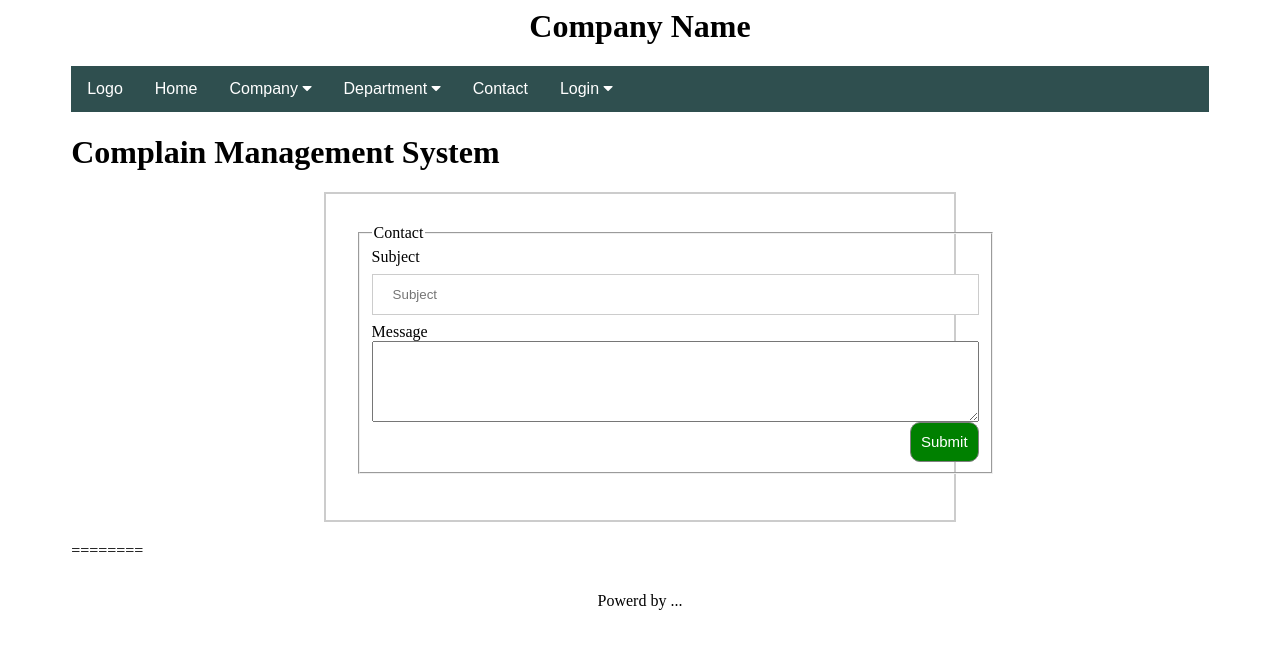
After one commit to softgeekz/complainmangement, a PHP site: page /contact.php in a window 1280 px wide. The commit adds this page. Shown: the top 649 px of the page. Run offline with PHP 8.4, Linux system fonts and the light colour scheme.

Commit message:
Some css for menubar and frontend files

```diff
--- a/adminlogin.php
+++ b/adminlogin.php
@@ -39,7 +39,7 @@ if(isset($_POST['submit'])){
 				<h1> Admin Login </h1>
 
 
-				<div class="login_form">
+				<div class="login_form cleared">
 				<?php if(isset($smsg)){ ?><div class="alert alert-success" role="alert"> <?php echo $smsg; ?> </div><?php } ?>
 				<?php if(isset($fmsg)){ ?><div class="alert alert-danger" role="alert"> <?php echo $fmsg; ?> </div><?php } ?>
 
--- /dev/null
+++ b/contact.php
@@ -0,0 +1,37 @@
+<?php include_once("header.php");?>
+			<div class="content">
+				<h1> Complain Management System</h1>
+
+
+
+				<div class="contact_form">
+				<?php if(isset($smsg)){ ?><div class="alert alert-success" role="alert"> <?php echo $smsg; ?> </div><?php } ?>
+				<?php if(isset($fmsg)){ ?><div class="alert alert-danger" role="alert"> <?php echo $fmsg; ?> </div><?php } ?>
+
+
+					<form action="adminlogin.php" method="POST">
+						<fieldset>
+							<legend> Contact </legend>
+							<div class="input_group">
+								<label> Subject </label>
+								<input type="text" name="subject" placeholder="Subject" required>
+							</div>
+
+							<div class="input_group">
+								<label> Message </label>
+								<br/>
+								<textarea cols="73" rows="5"> </textarea>
+							</div>
+
+							<div class="input_group">
+								<input type="submit" name="submit" class="button_green text-center right_side">
+							</div>
+						</fieldset>
+					</form>
+				</div>
+
+				<div class="cleared">======== </div>
+
+
+			</div>
+<?php include_once("footer.php");?>
--- a/css/style.css
+++ b/css/style.css
@@ -3,15 +3,19 @@
 	margin: auto;
 }
 
+.content{
+	clear: both;
+	min-height: 400px;
+}
 
 .footer {
-  position: absolute;
-  right: 0;
-  bottom: 0;
-  left: 0;
-  padding: 1rem;
-  background-color: #efefef;
-  text-align: center;
+    /* position: absolute; */
+    right: 0;
+    bottom: 0;
+    left: 0;
+    padding: 1rem;
+    /* background-color: #efefef; */
+    text-align: center;
 }
 
 .sidebar{
@@ -69,6 +73,17 @@ ul.sidenav li a{
 		padding: 30px;
 		border: 2px solid #ccc;
 
+}
+
+.contact_form{
+	width: 50%;
+		margin: 20px auto;
+		padding: 30px;
+		border: 2px solid #ccc;
+}
+
+.cleared{
+	clear: both;
 }
 
 .button_green{
--- /dev/null
+++ b/director.php
@@ -0,0 +1,6 @@
+<?php include_once("header.php");?>
+			<div class="content">
+				<h1> Complain Management System</h1>
+				<h2> Directors </h2>
+			</div>
+<?php include_once("footer.php");?>
--- a/header.php
+++ b/header.php
@@ -25,7 +25,7 @@
 					<div class="dropdown-content">
 					  <a href="profile.php">Profile</a>
 					  <a href="management.php">Mangement</a>
-					  <a href="diretor.php">Directors</a>
+					  <a href="director.php">Directors</a>
 					</div>
 				  </div>
 
@@ -41,7 +41,7 @@
 					</div>
 				  </div>
 
-				   <a href="#home">Contact</a>
+				   <a href="contact.php">Contact</a>
 
 				    <div class="dropdown">
 					<button class="dropbtn">Login
--- /dev/null
+++ b/management.php
@@ -0,0 +1,6 @@
+<?php include_once("header.php");?>
+			<div class="content">
+				<h1> Complain Management System</h1>
+				<h2> Management </h2>
+			</div>
+<?php include_once("footer.php");?>
--- /dev/null
+++ b/network.php
@@ -0,0 +1,6 @@
+<?php include_once("header.php");?>
+			<div class="content">
+				<h1> Complain Management System</h1>
+				<h2> Network </h2>
+			</div>
+<?php include_once("footer.php");?>
--- /dev/null
+++ b/profile.php
@@ -0,0 +1,6 @@
+<?php include_once("header.php");?>
+			<div class="content">
+				<h1> Complain Management System</h1>
+				<h2> Profile </h2>
+			</div>
+<?php include_once("footer.php");?>
--- /dev/null
+++ b/sales.php
@@ -0,0 +1,6 @@
+<?php include_once("header.php");?>
+			<div class="content">
+				<h1> Complain Management System</h1>
+				<h2> sales </h2>
+			</div>
+<?php include_once("footer.php");?>
--- /dev/null
+++ b/store.php
@@ -0,0 +1,6 @@
+<?php include_once("header.php");?>
+			<div class="content">
+				<h1> Complain Management System</h1>
+				<h2> Store </h2>
+			</div>
+<?php include_once("footer.php");?>
--- /dev/null
+++ b/websolution.php
@@ -0,0 +1,6 @@
+<?php include_once("header.php");?>
+			<div class="content">
+				<h1> Complain Management System</h1>
+				<h2> Web Solutions </h2>
+			</div>
+<?php include_once("footer.php");?>
```
